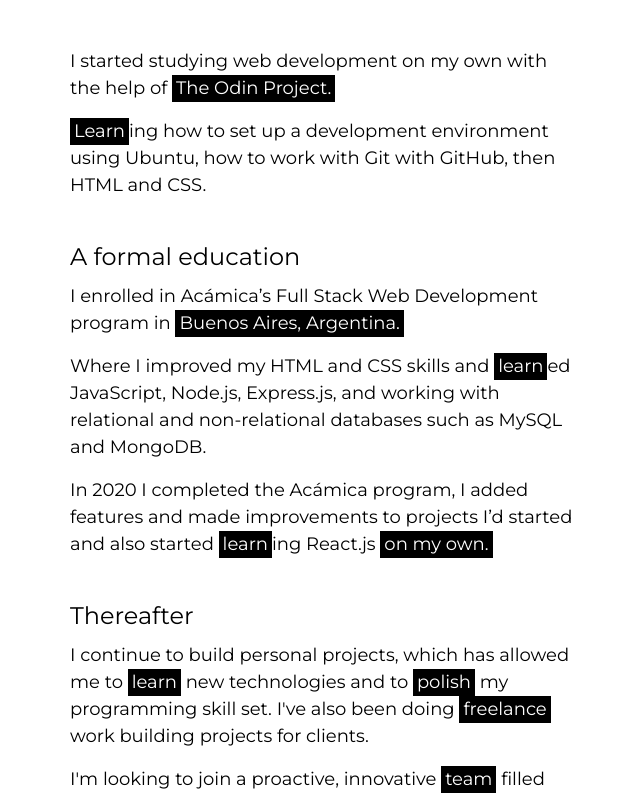
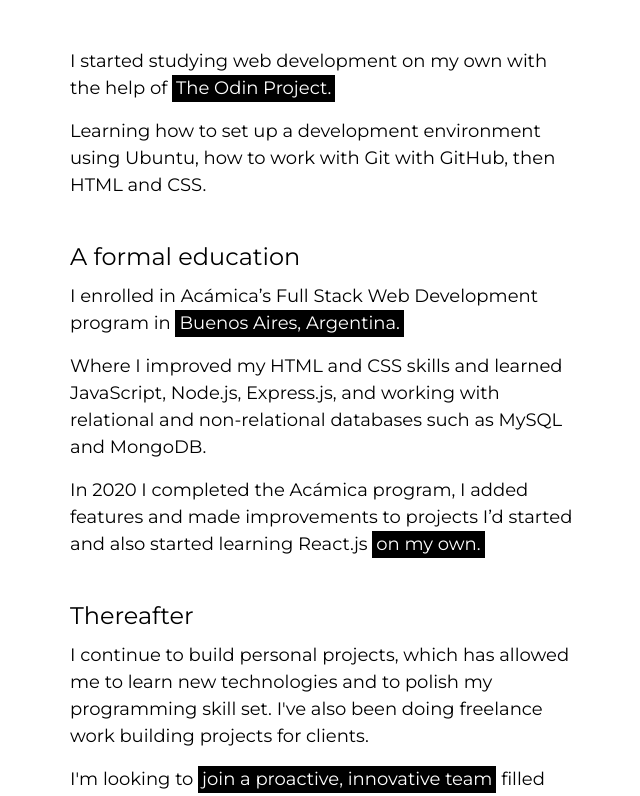
Before and after one commit to raulandreroman/new-portfolio, a React (Create React App) app: page / in a window 1280 px wide. Shown: the part 920-1716 px from the top of the page, without its empty margins (314-954 px from the left). Built offline with nearby package versions, Linux system fonts and the light colour scheme.

Commit message:
chore(content): Modify strong words content

```diff
--- a/src/components/Paragraph.js
+++ b/src/components/Paragraph.js
@@ -23,15 +23,9 @@ export default function Paragraph(props) {
     "The Odin Project.",
     "Buenos Aires, Argentina.",
     "on my own.",
-    "autodidacta.",
-    "aprender",
-    "learn",
-    "mejorar",
-    "polish",
-    "freelance.",
-    "freelance",
-    "equipo",
-    "team",
+    "de manera autodidacta.",
+    "formar parte de un equipo",
+    "join a proactive, innovative team",
   ];
 
   const Highlight = ({ children, highlightIndex }) => (
@@ -64,6 +58,7 @@ export default function Paragraph(props) {
           autoEscape={true}
           textToHighlight={text}
           highlightTag={Highlight}
+          caseSensitive={true}
         />
       }
     </motion.p>
--- a/src/languages/en.json
+++ b/src/languages/en.json
@@ -35,7 +35,7 @@
       {
         "paragraph": {
           "subtitle": "Thereafter",
-          "text": "I continue to build personal projects, which has allowed me to learn new technologies and to polish my programming skill set. I've also been doing freelance work building projects for clients."
+          "text": "I continue to build personal projects, which has allowed me to learn  new technologies and to polish my programming skill set. I've also been doing freelance work building projects for clients."
         }
       },
       {
--- a/src/languages/es.json
+++ b/src/languages/es.json
@@ -35,7 +35,7 @@
       {
         "paragraph": {
           "subtitle": "Actualidad",
-          "text": "Continúo creando proyectos personales, lo cual me ha permitido aprender nuevas tecnologías y mejorar mis habilidades como programador e igualmente he tomado proyectos para clientes de manera freelance."
+          "text": "Continúo creando proyectos personales, lo cual me ha permitido aprender nuevas tecnologías y mejorar mis habilidades como programador e igualmente he tomado proyectos para clientes freelance."
         }
       },
       {
```
